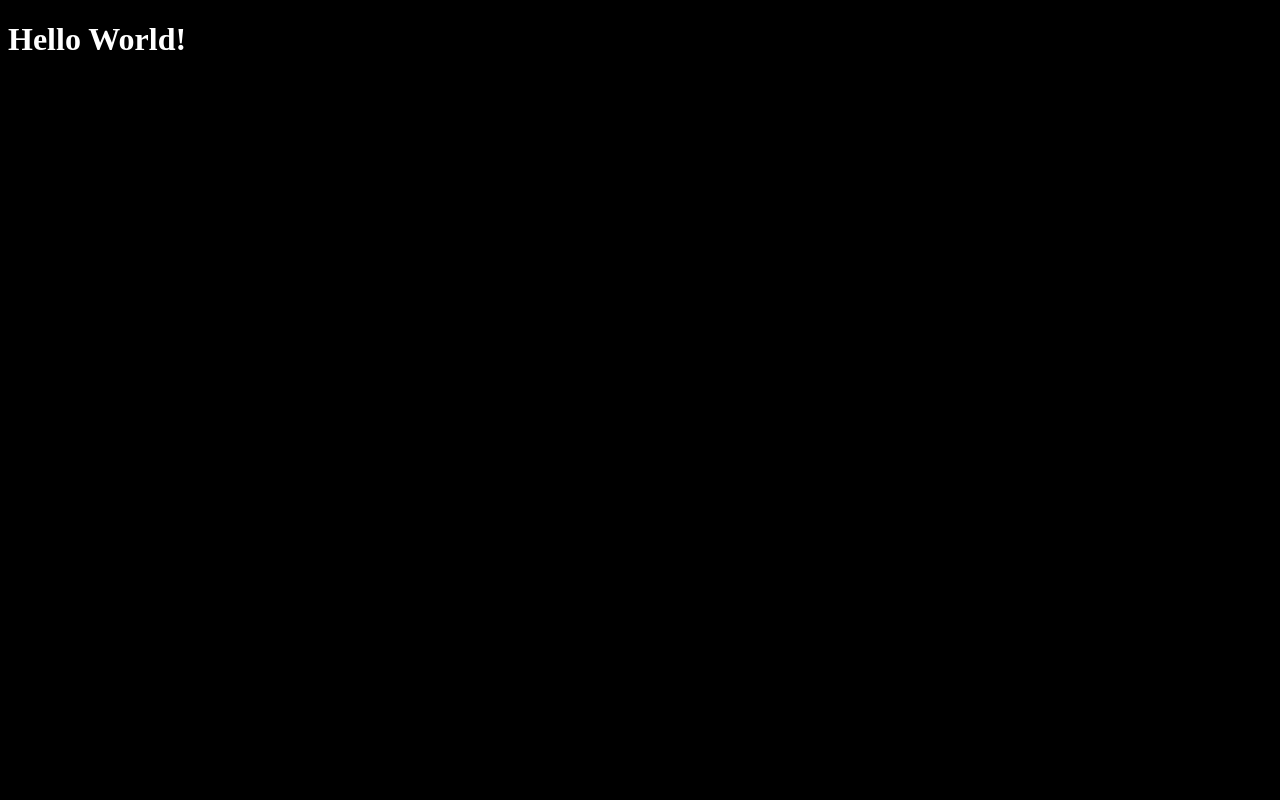
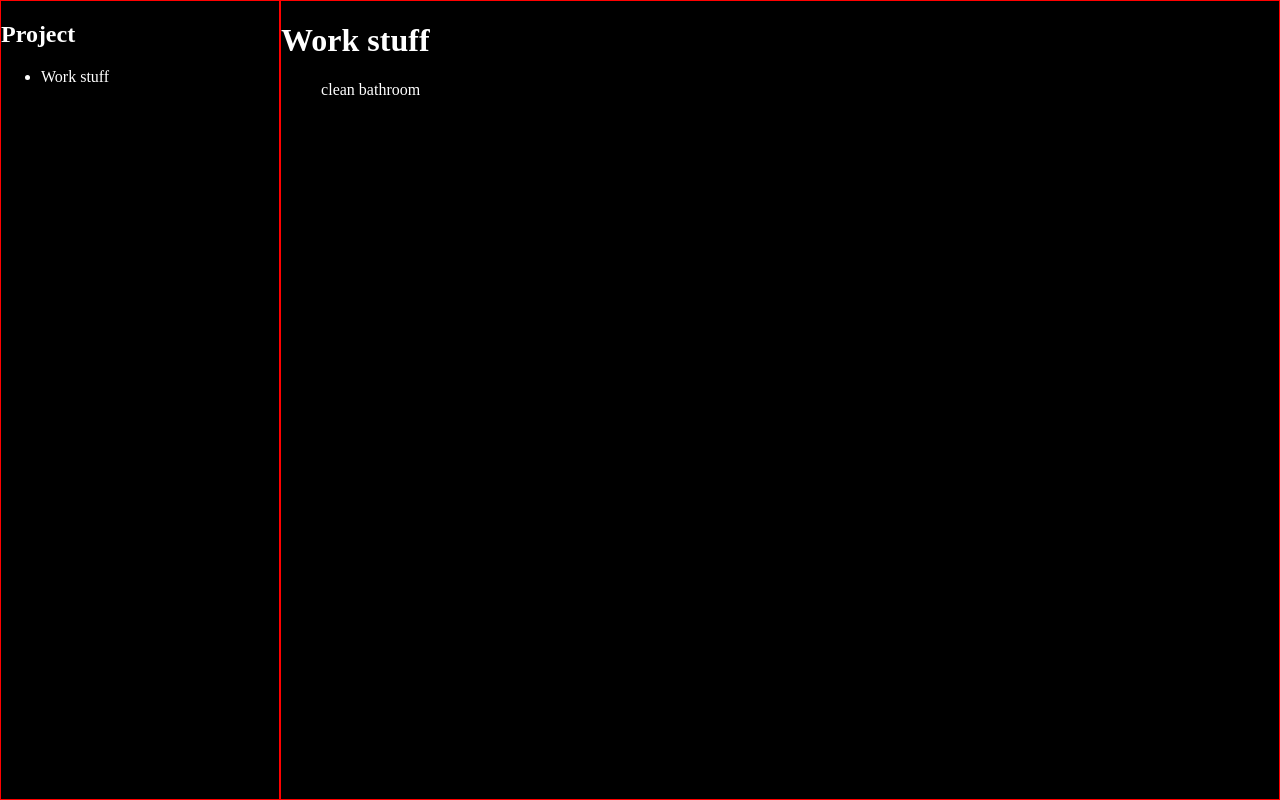
Before and after one commit to Giovanni-dotcome/odin-todo-app, a website built with webpack: page src/index.html in a window 1280 px wide. Built offline with nearby package versions, Linux system fonts and the light colour scheme.

Commit message:
set up basic ui structure

```diff
--- a/src/index.html
+++ b/src/index.html
@@ -1,11 +1,18 @@
 <!doctype html>
 <html lang="en">
-<head>
-    <meta charset="UTF-8">
-    <meta name="viewport" content="width=device-width, initial-scale=1">
+  <head>
+    <meta charset="UTF-8" />
+    <meta name="viewport" content="width=device-width, initial-scale=1" />
     <title>Document</title>
-</head>
-<body>
-<h1>Hello World!</h1>
-</body>
+  </head>
+  <body>
+    <nav>
+      <h2>Project</h2>
+      <ul></ul>
+    </nav>
+    <main>
+      <h1>ProjectName</h1>
+      <ul></ul>
+    </main>
+  </body>
 </html>
--- a/src/index.ts
+++ b/src/index.ts
@@ -5,7 +5,7 @@ import Priority from "./components/Priority";
 import Project from "./components/Project";
 import TagsList from "./components/TagsList";
 
-const defaultProject = Project('default');
+const defaultProject = Project('Work stuff');
 
 const todoCleanBathroom = Todo('clean bathroom', 'needs to wash the floor and the wc', Priority.LOW, defaultProject, TagsList.filter(tag => tag.name === 'Personal' || tag.name === 'Maintenance'));
 
@@ -14,4 +14,17 @@ const projectHouseChores = Project('House Chores');
 todoCleanBathroom.setProject(projectHouseChores);
 projectHouseChores.deleteTodo(todoCleanBathroom.getId());
 
-console.log(projectHouseChores.getTodos());
+//console.log(projectHouseChores.getTodos());
+console.log('new test');
+
+const ul = document.querySelector('ul')
+const h1 = document.querySelector('h1')
+const main = document.querySelector('main')
+const mainUl = main?.querySelector('ul')
+
+if (ul)
+  ul.innerHTML = `<li>${defaultProject.getTitle()}</li>`;
+if (h1)
+  h1.innerHTML = `${defaultProject.getTitle()}`;
+if (mainUl)
+  mainUl.innerHTML = `${todoCleanBathroom.getTitle()}`;
--- a/src/styles/style.sass
+++ b/src/styles/style.sass
@@ -1,3 +1,12 @@
 body
   background-color: black
+  margin: 0
   color: white
+  display: flex
+  height: 100vh
+  nav
+    flex-grow: 1
+  main
+    flex-grow: 5
+  > *
+    border: 1px solid red
```
Also changed, not shown: src/components/Todo.ts (line endings or trailing spaces), 1 other file.
